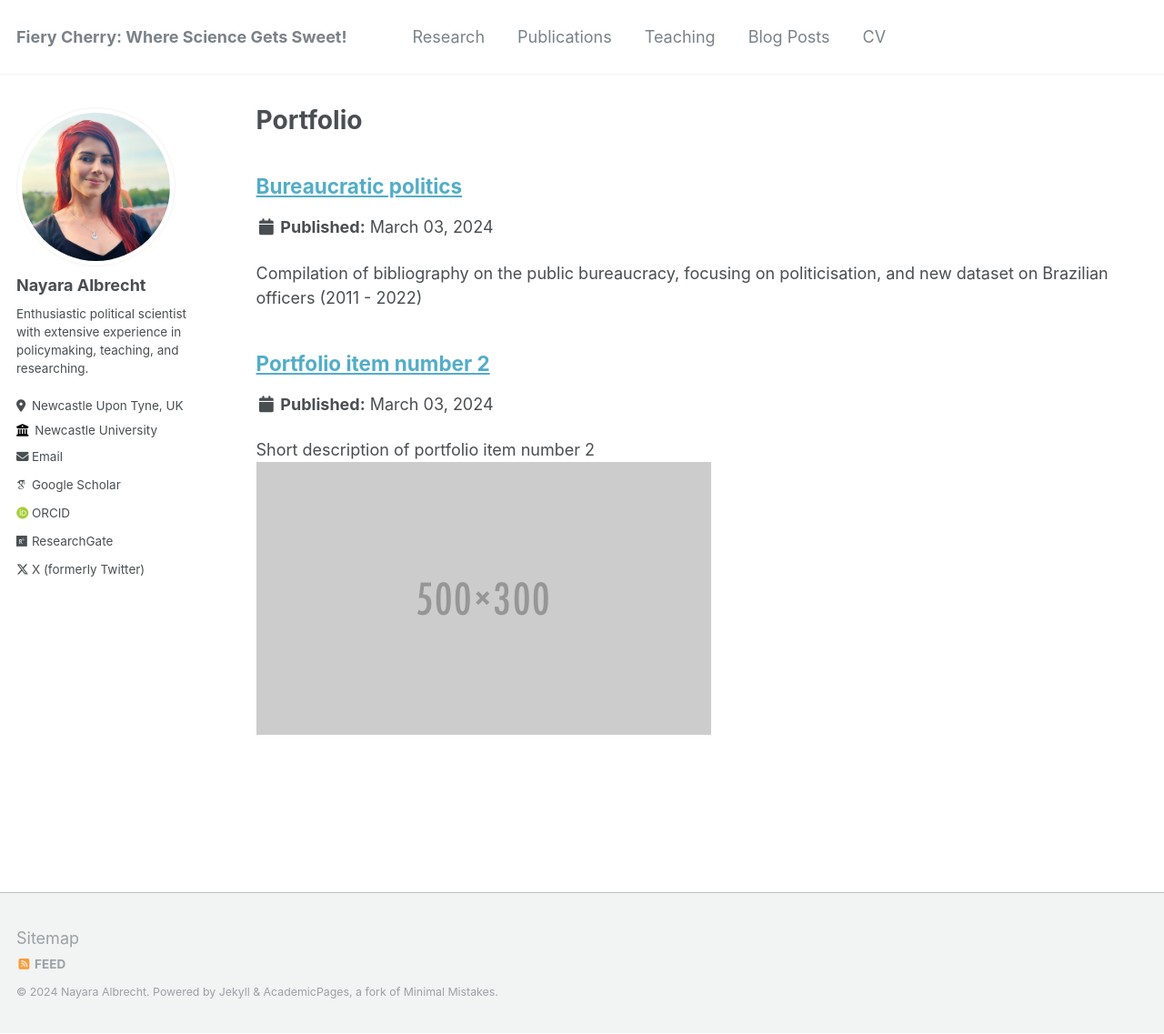
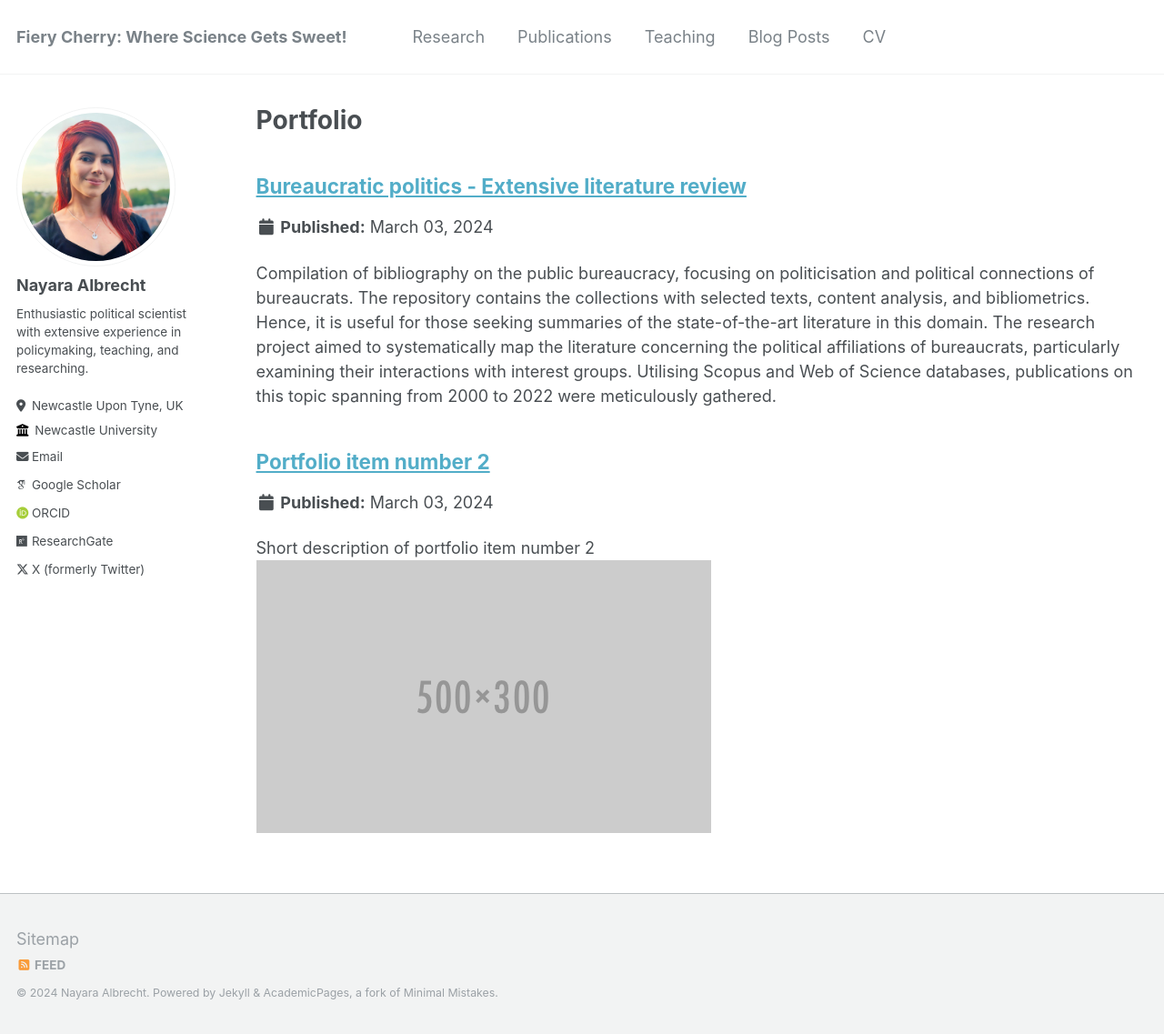
Before and after one commit to nayalbrecht/nayalbrecht.github.io, a Jekyll site: the page built from _pages/portfolio.html, in a window 1280 px wide and 1137 px high. Shown: the whole window at 91% size. Built offline with Jekyll 4.4.1, drawn with Linux system fonts in a browser that asks for light colours; some web fonts are replaced.

Commit message:
Update portfolio-1.md

```diff
--- a/_portfolio/portfolio-1.md
+++ b/_portfolio/portfolio-1.md
@@ -1,7 +1,8 @@
 ---
-title: "Bureaucratic politics"
-excerpt: "Compilation of bibliography on the public bureaucracy, focusing on politicisation, and new dataset on Brazilian officers (2011 - 2022)"
+title: "Bureaucratic politics - Extensive literature review"
+excerpt: "Compilation of bibliography on the public bureaucracy, focusing on politicisation and political connections of bureaucrats. The repository contains the collections with selected texts, content analysis, and bibliometrics. Hence, it is useful for those seeking summaries of the state-of-the-art literature in this domain. The research project aimed to systematically map the literature concerning the political affiliations of bureaucrats, particularly examining their interactions with interest groups. Utilising Scopus and Web of Science databases, publications on this topic spanning from 2000 to 2022 were meticulously gathered."
 collection: portfolio
+permalink: https://github.com/fierycherry/bureaucraticpolitics
 ---
 
 This is an item in your portfolio. It can be have images or nice text. If you name the file .md, it will be parsed as markdown. If you name the file .html, it will be parsed as HTML.
```
